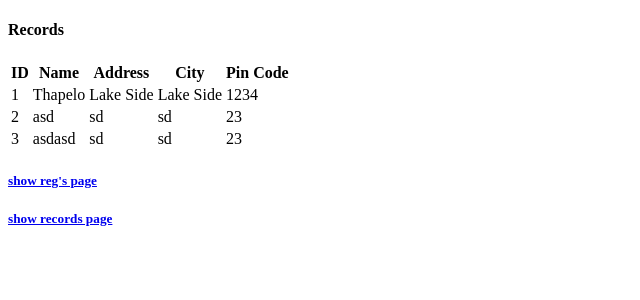
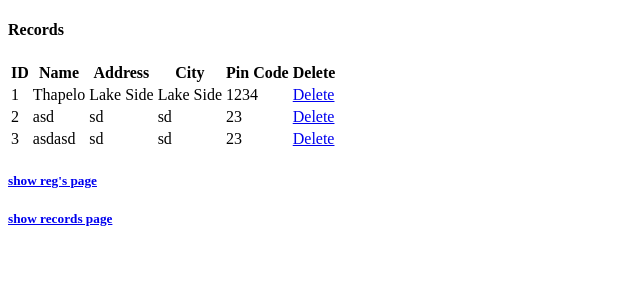
Before and after one commit to tsotetsi/students-records, a Flask app: page /show-records/ in a window 1280 px wide. Shown: the top 300 px of the page, without its empty margins (0-640 px from the left). Run offline with Flask 2, Linux system fonts and the light colour scheme; data comes from the database, SQL or seed files in the repository; both versions use the stored data as it was after the commit.

Commit message:
Add ability to delete a record

```diff
--- a/app.py
+++ b/app.py
@@ -61,3 +61,21 @@ def show_records():
     finally:
         con.close()
         return render_template('records.html', records=records)
+
+
+@app.route('/delete-student/<int:student_id>/', methods=["GET"])
+def delete_student(student_id):
+
+    msg = None
+    try:
+        with sqlite3.connect('database.db') as con:
+            cur = con.cursor()
+            cur.execute("DELETE FROM student WHERE id=" + str(student_id))
+            con.commit()
+            msg = "A record was deleted successfully from the database."
+    except Exception as e:
+        con.rollback()
+        msg = "Error occurred when deleting a student in the database: " + str(e)
+    finally:
+        con.close()
+        return render_template('delete-success.html', msg=msg)
--- a/templates/records.html
+++ b/templates/records.html
@@ -12,6 +12,7 @@
         <th>Address</th>
         <th>City</th>
         <th>Pin Code</th>
+        <th>Delete</th>
         {% for record in records %}
             <tr>
                 <td>{{ record[0] }}</td>
@@ -19,6 +20,7 @@
                 <td>{{ record[2] }}</td>
                 <td>{{ record[3] }}</td>
                 <td>{{ record[4] }}</td>
+                <td><a href="/delete-student/{{ record[0] }}">Delete</a> </td>
             </tr>
         {% endfor %}
     </table>
```
Also changed, not shown: templates/delete-success.html (added, +12 -0 lines), database.db (added).
